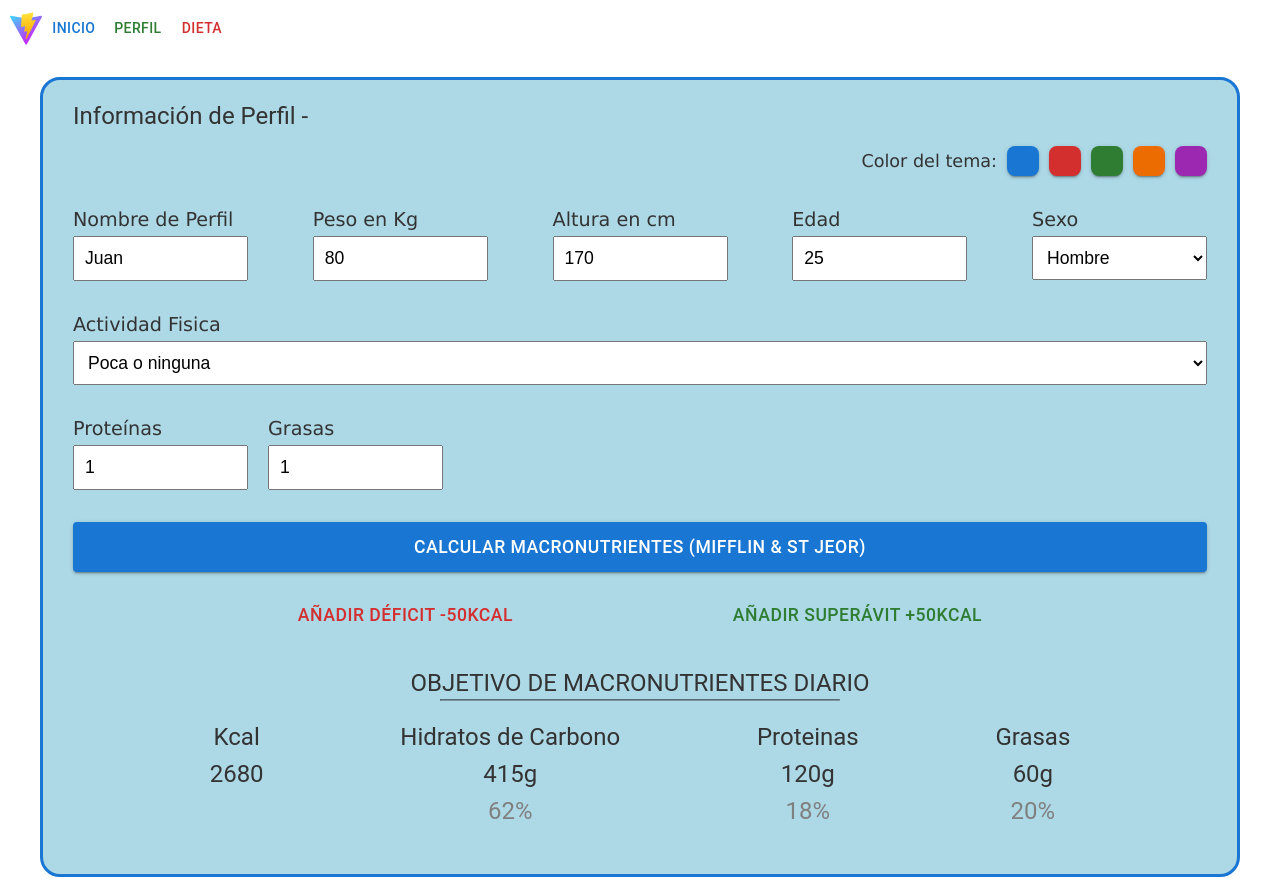
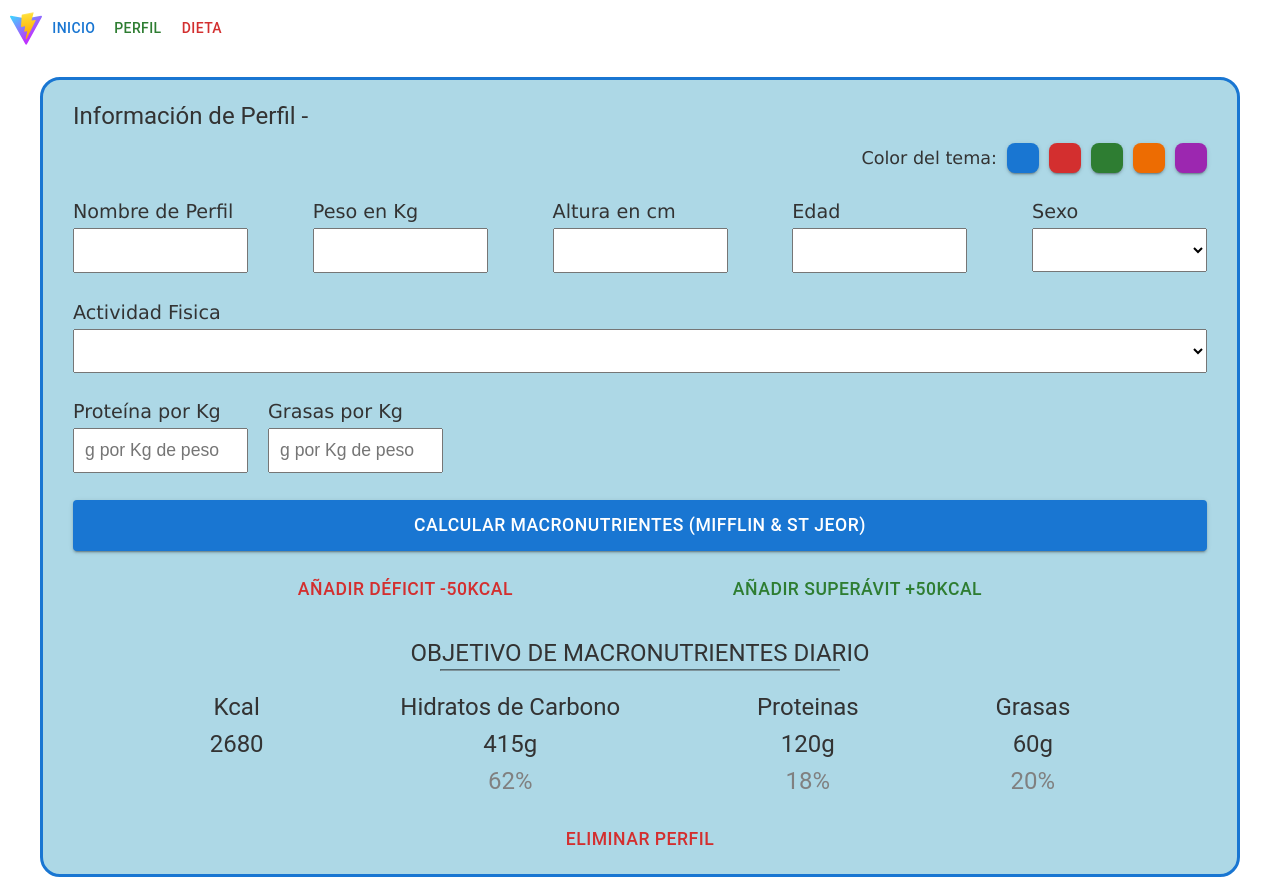
Before and after one commit to joseangelgil/fitness-app, a React (Vite) app: page /profile in a window 1280 px wide. Built offline with nearby package versions, Linux system fonts and the light colour scheme.

Commit message:
Improve TarjetaDePerfil logic
- Create separate storage for each profile info
- Create errores state to manage errors in profile form

```diff
--- a/src/App.css
+++ b/src/App.css
@@ -13,12 +13,6 @@ label {
   font-size: 1.2rem;
 }
 
-.casilla-info {
-  padding: 10px;
-  width: 175px;
-  font-size: 1.1rem;
-}
-
 table {
   border-spacing: 0 10px;
   color: #444;
@@ -29,6 +23,20 @@ thead tr {
   color: light
 }
 
+.casilla-info {
+  padding: 10px;
+  width: 175px;
+  font-size: 1.1rem;
+}
+
+.campo-error {
+  border: 2px solid red;
+}
+
+.campo-error:focus {
+  outline-color:  red;
+}
+
 @media (min-width: 600px) {
     th {
     min-width: 80px;
--- a/src/components/TarjetaDePerfil.jsx
+++ b/src/components/TarjetaDePerfil.jsx
@@ -1,4 +1,4 @@
-import { Box, Stack, Typography, Button } from '@mui/material'
+import { Box, Stack, Typography, Button, Snackbar } from '@mui/material'
 import { useGlobalContext } from '../utils/context'
 import { useState, useEffect } from 'react'
 
@@ -6,7 +6,21 @@ const TarjetaDePerfil = () => {
 
   const { perfilActivo, cantidadObjetivo, setCantidadObjetivo, activeColor, setActiveColor } = useGlobalContext()
 
-  const [ datosDePerfil, setDatosDePerfil ] = useState({nombre: 'Juan', peso: 80, altura: 170, edad: 25, sexo: 'hombre', actividad: 'poca', proteinas: '1', grasas: '1'})
+  const [ datosDePerfil, setDatosDePerfil ] = useState(JSON.parse(localStorage.getItem(`${perfilActivo}-datos`)) || {nombre: '', peso: '', altura: '', edad: '', sexo: '', actividad: '', proteinas: '', grasas: ''})
+  const [ errores, setErrores ] = useState({nombre: '', peso: '', altura: '', edad: '', sexo: '', actividad: '', proteinas: '', grasas: ''})
+  const [ datosValidos, setDatosValidos ] = useState(true)
+  const [ openSnackbar, setOpenSnackbar ] = useState(true)
+
+
+  // Modificar datos de perfil y controlar errores en campo
+  const modificarCampo = (e, campo, min, max) => {
+    if(e.target.value < min || e.target.value > max) {
+      setErrores(prevErrores => ({...prevErrores, [campo]: `Debe estar entre ${min} y ${max}`}))
+    } else {
+      setErrores(prevErrores => ({...prevErrores, [campo]: ''}))
+    }
+    setDatosDePerfil(prevDatos => ({...prevDatos, [campo]: e.target.value}))
+  }
 
   const obtenerSexo = (sexo) => {
     switch(sexo) {
@@ -38,13 +52,13 @@ const TarjetaDePerfil = () => {
 
   const sonDatosValidos = (peso, altura, edad, sexo, actividad, proteinas, grasas) => {
     return (
-      (peso > 0 && peso <= 200) &&
+      (peso > 0 && peso <= 250) &&
       (altura > 0 && altura <= 250) &&
-      (edad > 0 && edad <= 100) &&
+      (edad > 0 && edad <= 120) &&
       sexo != 0 &&
       actividad != 0 &&
-      (proteinas > 0 && proteinas <= 3) &&
-      (grasas > 0 && grasas <= 3)
+      (proteinas >= 0 && proteinas <= 3) &&
+      (grasas >= 0 && grasas <= 3)
     )
   }
 
@@ -58,7 +72,8 @@ const TarjetaDePerfil = () => {
     const grasas = Number(datosDePerfil.grasas)
 
     if(!sonDatosValidos(peso, altura, edad, sexo, actividad, proteinas, grasas)) {
-      alert('Por favor, rellena todos los campos con datos válidos:\nPeso: 1 - 200\nAltura: min: 1 - 250\nEdad: 1 - 100\nSexo: Selecciona una opcion\nActividad: Selecciona una opcion\nProteinas: 0 - 3\nGrasas: 0 - 3')
+      setDatosValidos(false)
+      setTimeout(() => setOpenSnackbar(true), 100)
       return
     }
 
@@ -119,6 +134,27 @@ const TarjetaDePerfil = () => {
     }
   }
 
+  // Guardar datos de perfil en perfilActivo cuando estos cambien
+  useEffect(() => {
+    if(perfilActivo) {
+      localStorage.setItem(`${perfilActivo}-datos`, JSON.stringify(datosDePerfil))
+    }
+  }, [datosDePerfil])
+
+  // Devolver los datos de perfil cuando perfilActivo cambie
+  useEffect(() => {
+    if(perfilActivo) {
+      setDatosDePerfil(JSON.parse(localStorage.getItem(`${perfilActivo}-datos`)))
+    } else {
+      setDatosDePerfil({nombre: '', peso: '', altura: '', edad: '', sexo: '', actividad: '', proteinas: '', grasas: ''})
+    }
+  }, [perfilActivo])
+
+
+  const handleSnackbarClose = () => {
+    setOpenSnackbar(false)
+  }
+
   return (
     <Stack justifyContent='space-around' sx={{
       backgroundColor: `${activeColor.claro}`,
@@ -131,7 +167,7 @@ const TarjetaDePerfil = () => {
       position: 'relative',
       border: `3px solid ${activeColor.oscuro}`
     }}>
-      <Typography variant='h5' sx={{position: 'absolute', top: '20px', left: '30px'}}>Información de Perfil - {perfilActivo}</Typography>
+      <Typography variant='h5' sx={{position: 'absolute', top: '20px', left: '30px'}}>Información de Perfil - {datosDePerfil.nombre}</Typography>
       <Stack direction='row' alignItems='center' gap='10px' flexWrap='wrap' sx={{justifyContent: {xs: 'center', sm: 'flex-end'}}}>
           <Typography variant='p' sx={{fontSize: '1.1rem'}}>Color del tema: </Typography>
           <Stack direction='row' gap='10px'>
@@ -145,29 +181,32 @@ const TarjetaDePerfil = () => {
       <Stack direction='row' flexWrap='wrap' sx={{padding: '20px 0', justifyContent: {sm: 'space-between', xs:'center'}, gap: {xs: '20px', sm: 'auto' }}}>
         <Stack gap='5px'>
           <label htmlFor="info-nombre">Nombre de Perfil</label>
-          <input className='casilla-info' id='info-nombre' type="text" value={datosDePerfil.nombre} onChange={(e) => setDatosDePerfil(prevDatos => ({...prevDatos, nombre: e.target.value}))}/>
+          {datosDePerfil.nombre ? <Typography variant='p' sx={{fontSize: '1.4rem', textAlign: 'center'}}>{datosDePerfil.nombre}</Typography> : <input className='casilla-info' id='info-nombre' type="text" value={datosDePerfil.nombre} onChange={(e) => setDatosDePerfil(prevDatos => ({...prevDatos, nombre: e.target.value}))}/>}
         </Stack>
         <Stack gap='5px'>
           <label htmlFor="info-peso">Peso en Kg</label>
-          <input className='casilla-info' id='info-peso' type="number" min='0' value={datosDePerfil.peso} onChange={(e) => setDatosDePerfil(prevDatos => ({...prevDatos, peso: e.target.value}))}/>
+          <input className={errores.peso ? 'casilla-info campo-error' : 'casilla-info'} id='info-peso' type="number" min='0' max='250' value={datosDePerfil.peso} onChange={(e) => modificarCampo(e, 'peso', 1, 250)}/>
+          {errores.peso && <Typography variant='caption' color='error'>{errores.peso}</Typography>}
         </Stack>
         <Stack gap='5px'>
           <label htmlFor="info-altura">Altura en cm</label>
-          <input className='casilla-info' id='info-altura' type="number" min='0' value={datosDePerfil.altura} onChange={(e) => setDatosDePerfil(prevDatos => ({...prevDatos, altura: e.target.value}))}/>
+          <input className={errores.altura ? 'casilla-info campo-error' : 'casilla-info'} id='info-altura' type="number" min='0' max='250' value={datosDePerfil.altura} onChange={(e) => modificarCampo(e, 'altura', 1, 250)}/>
+          {errores.altura && <Typography variant='caption' color='error'>{errores.altura}</Typography>}
         </Stack>
         <Stack gap='5px'>
           <label htmlFor="info-edad">Edad</label>
-          <input className='casilla-info' id='info-edad' type="number" min='0' max='100' value={datosDePerfil.edad} onChange={(e) => setDatosDePerfil(prevDatos => ({...prevDatos, edad: e.target.value}))}/>
+          <input className={errores.edad ? 'casilla-info campo-error' : 'casilla-info'} id='info-edad' type="number" min='0' max='120' value={datosDePerfil.edad} onChange={(e) => modificarCampo(e, 'edad', 1, 120)}/>
+          {errores.edad && <Typography variant='caption' color='error'>{errores.edad}</Typography>}
         </Stack>
         <Stack gap='5px'>
           <label htmlFor="info-sexo">Sexo</label>
           <select
-            className='casilla-info'
+            className= 'casilla-info'
             name="selector-sexo"
             id="info-sexo"
             value={datosDePerfil.sexo}
             onChange={(e) => setDatosDePerfil(prevDatos => ({...prevDatos, sexo: e.target.value}))}>
-          <option value=""></option>
+          <option value="none"></option>
           <option value="hombre">Hombre</option>
           <option value="mujer">Mujer</option>
         </select>
@@ -181,7 +220,7 @@ const TarjetaDePerfil = () => {
             id="info-actividad"
             value={datosDePerfil.actividad}
             onChange={(e) => setDatosDePerfil(prevDatos => ({...prevDatos, actividad: e.target.value}))}>
-          <option value=""></option>
+          <option value="none"></option>
           <option value="poca">Poca o ninguna</option>
           <option value="ligera">Ligera (1-3 días a la semana)</option>
           <option value="moderada">Moderada (3-5 días a la semana)</option>
@@ -191,12 +230,14 @@ const TarjetaDePerfil = () => {
       </Stack>
       <Stack direction='row' flexWrap='wrap' sx={{padding: '20px 0', justifyContent: {sm: 'flex-start', xs:'center'}, gap: {xs: '20px', sm: 'auto' }}}>
         <Stack gap='5px'>
-            <label htmlFor="info-proteinas">Proteínas</label>
-            <input className='casilla-info' id='info-proteinas' type="number" min='0' max='3' step='0.1' placeholder='g por Kg de peso' value={datosDePerfil.proteinas} onChange={(e) => setDatosDePerfil(prevDatos => ({...prevDatos, proteinas: e.target.value}))}/>
+            <label htmlFor="info-proteinas">Proteína por Kg</label>
+            <input className={errores.proteinas ? 'casilla-info campo-error' : 'casilla-info'} id='info-proteinas' type="number" min='0' max='3' step='0.1' placeholder='g por Kg de peso' value={datosDePerfil.proteinas} onChange={(e) => modificarCampo(e, 'proteinas', 0, 3)}/>
+            {errores.proteinas && <Typography variant='caption' color='error'>{errores.proteinas}</Typography>}
         </Stack>
         <Stack gap='5px'>
-            <label htmlFor="info-grasas">Grasas</label>
-            <input className='casilla-info' id='info-grasas' type="number" min='0' max='3' step='0.1' placeholder='g por Kg de peso' value={datosDePerfil.grasas} onChange={(e) => setDatosDePerfil(prevDatos => ({...prevDatos, grasas: e.target.value}))}/>
+            <label htmlFor="info-grasas">Grasas por Kg</label>
+            <input className={errores.grasas ? 'casilla-info campo-error' : 'casilla-info'} id='info-grasas' type="number" min='0' max='3' step='0.1' placeholder='g por Kg de peso' value={datosDePerfil.grasas} onChange={(e) => modificarCampo(e, 'grasas', 0, 3)}/>
+            {errores.grasas && <Typography variant='caption' color='error'>{errores.grasas}</Typography>}
         </Stack>
       </Stack>
       <Button variant='contained' color={activeColor.name} sx={{padding: '10px', width: '100%', fontSize: '1.1rem'}} onClick={() => calcularMacros()}>Calcular macronutrientes (Mifflin&nbsp;&&nbsp;St&nbsp;Jeor)</Button>
@@ -229,6 +270,13 @@ const TarjetaDePerfil = () => {
           </Stack>
         </Stack>
       </Box>
+      <Button variant='text' color='error' sx={{padding: '5px', fontSize: '1.1rem', m: '5px auto -20px'}}>Eliminar Perfil</Button>
+      {!datosValidos && <Snackbar
+                          anchorOrigin={{ vertical: 'top', horizontal: 'center' }}
+                          open={openSnackbar}
+                          onClose={handleSnackbarClose}
+                          message='Hay campos vacíos o con errores'
+                        />}
     </Stack>
   )
 }
--- a/src/pages/Home.jsx
+++ b/src/pages/Home.jsx
@@ -12,7 +12,7 @@ function Home() {
 
   const crearNuevoPerfil = () => {
     setPerfiles([...perfiles, 'perfil5'])
-    setPerfilActivo('')
+    setPerfilActivo('perfil5')
   }
 
   return(
@@ -34,7 +34,7 @@ function Home() {
         })}
       </ul>
       <Typography variant='p' sx={{fontSize: {xs: '1.8rem', lg: '3rem'}}}>o</Typography>
-      <Typography variant='p'><Link className='link' to='/profile' style={{color: `${activeColor.oscuro}`}}>Crea uno nuevo</Link></Typography>
+      <Typography variant='p'><Link className='link' to='/profile' style={{color: `${activeColor.oscuro}`}} onClick={() => crearNuevoPerfil()}>Crea uno nuevo</Link></Typography>
     </Stack>
   )
 }
```
